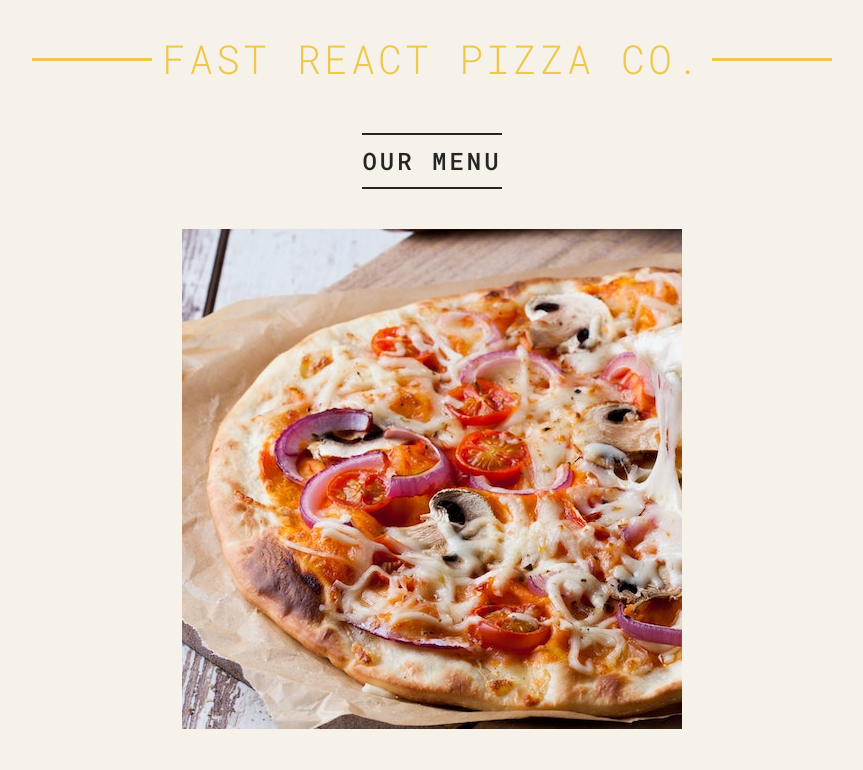
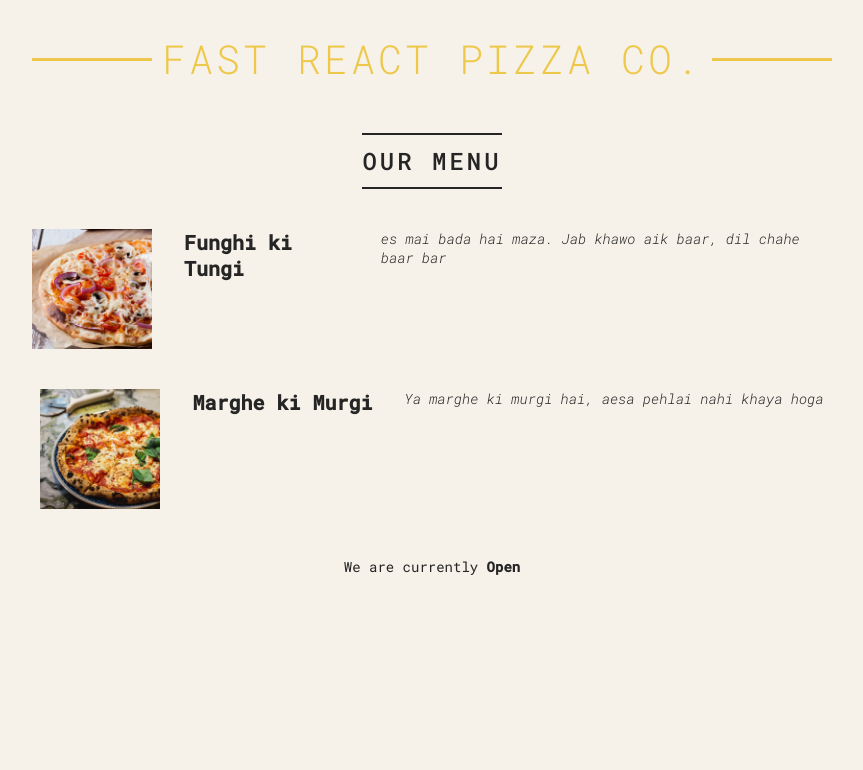
Before and after one commit to emmeiwhite/4.-React-to-succeed-no-shortcuts, a React (Vite) app: page / in a window 1280 px wide. Shown: the top 770 px of the page, without its empty margins (208-1071 px from the left). Built offline with nearby package versions, Linux system fonts and the light colour scheme.

Commit message:
11. Single component used in various places for dynamic nature with props

```diff
--- a/src/App.jsx
+++ b/src/App.jsx
@@ -27,8 +27,16 @@ function Menu() {
   return (
     <div className="menu">
       <h2>Our Menu</h2>
-      <Pizza image="funghi.jpg" />
-      <Pizza image="margherita.jpg" />
+      <Pizza
+        image="funghi.jpg"
+        name="Funghi ki Tungi"
+        desc="es mai bada hai maza. Jab khawo aik baar, dil chahe baar bar"
+      />
+      <Pizza
+        image="margherita.jpg"
+        name="Marghe ki Murgi"
+        desc="Ya marghe ki murgi hai, aesa pehlai nahi khaya hoga"
+      />
     </div>
   )
 }
--- a/src/Pizza.jsx
+++ b/src/Pizza.jsx
@@ -1,6 +1,6 @@
 export default function Pizza(props) {
   return (
-    <div>
+    <div className="pizza">
       <img
         src={props.image}
         alt={props.name}
```
